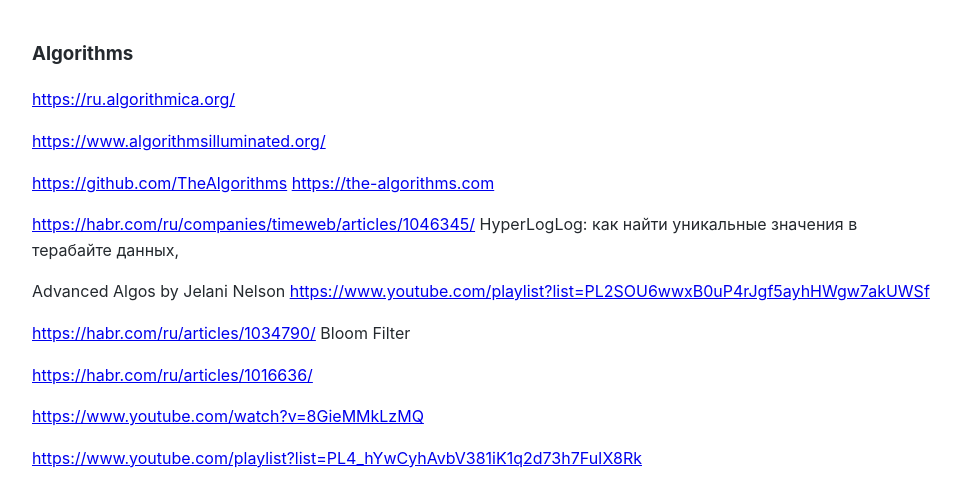
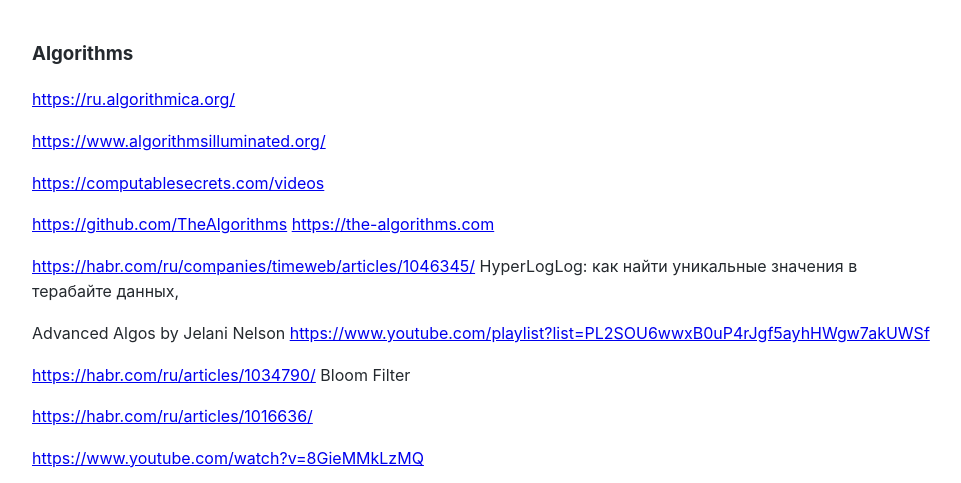
Before and after one commit to Michael-Lubinsky/michael-lubinsky.github.com, a Jekyll site: the page built from algo/algo.md, in a window 1280 px wide and 900 px high, cut to the strip 0-483 px from the top of the window. Shown: the whole strip, without its empty margins (158-1119 px from the left). Built offline with Jekyll 4.4.1, drawn with Linux system fonts in a browser that asks for light colours; our own code applies the rules of GitHub Pages for plain Markdown files.

Commit message:
Update algo.md

```diff
--- a/algo/algo.md
+++ b/algo/algo.md
@@ -3,6 +3,8 @@
 <https://ru.algorithmica.org/>
 
 <https://www.algorithmsilluminated.org/>
+
+<https://computablesecrets.com/videos>
 
 <https://github.com/TheAlgorithms>  <https://the-algorithms.com>
 
```
